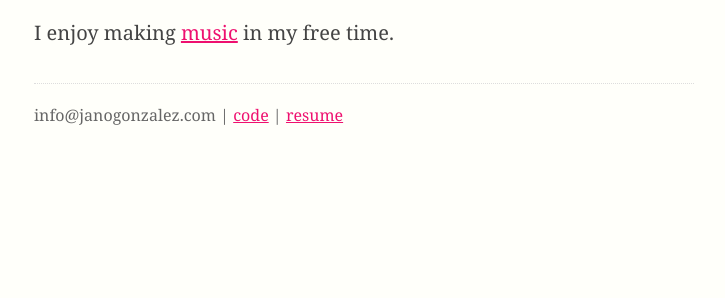
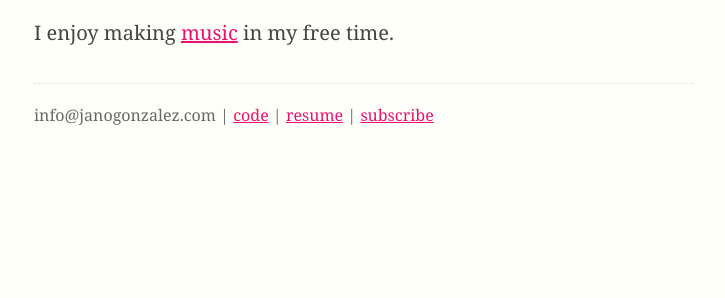
Before and after one commit to janogonzalez/janogonzalez.github.io, a Jekyll site: the page built from about.md, in a window 1280 px wide. Shown: the part 327-625 px from the top of the page, without its empty margins (276-1001 px from the left). Built offline with Jekyll 4.4.1, drawn with Linux system fonts in a browser that asks for light colours.

Commit message:
Add link to Atom feed

```diff
--- a/_layouts/default.html
+++ b/_layouts/default.html
@@ -8,6 +8,7 @@
     <link rel="shortcut icon" href="/favicon.ico" type="image/x-icon">
     <link rel="icon" href="/favicon.ico" type="image/x-icon">
     <link rel="stylesheet" href="/css/main.css">
+    <link rel="alternate" type="application/rss+xml" title="Jano González Posts" href="https://janogonzalez.com/feed.xml">
   </head>
   <body>
     <header>
@@ -26,7 +27,8 @@
       <p>
         info@janogonzalez.com |
         <a href="https://github.com/janogonzalez">code</a> |
-        <a href="https://github.com/janogonzalez/janogonzalez.github.io/raw/master/resume.pdf">resume</a>
+        <a href="https://github.com/janogonzalez/janogonzalez.github.io/raw/master/resume.pdf">resume</a> |
+        <a href="https://janogonzalez.com/feed.xml" target="_blank" rel="noopener">subscribe</a>
       </p>
     </footer>
   </body>
```
